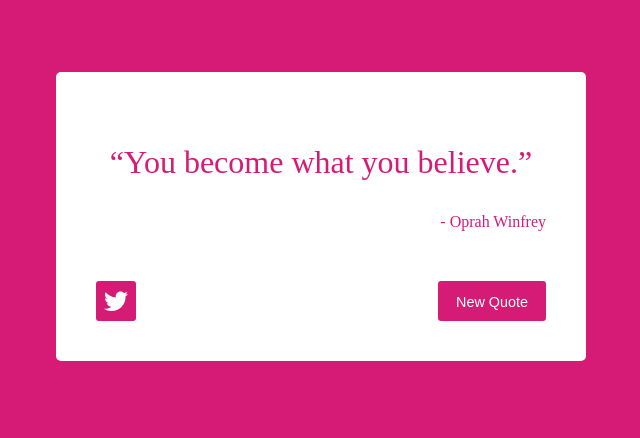
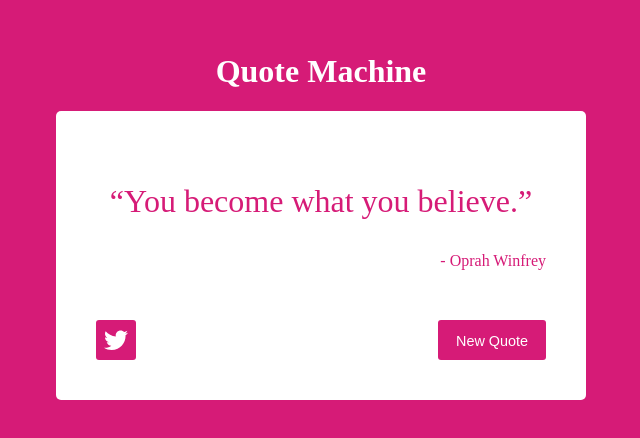
Before and after one commit to mwomack117/Quote-machine, a React (Create React App) app: page / in a window 1280 px wide. Shown: the part 184-622 px from the top of the page, without its empty margins (319-959 px from the left). Built offline with nearby package versions, Linux system fonts and the light colour scheme.

Commit message:
Added title

```diff
--- a/package.json
+++ b/package.json
@@ -1,4 +1,5 @@
 {
+  "homepage": "https://mwomack117.github.io/Quote-machine",
   "name": "random_quote_machine",
   "version": "0.1.0",
   "private": true,
@@ -11,6 +12,8 @@
     "react-scripts": "3.4.1"
   },
   "scripts": {
+    "predeploy": "npm run build",
+    "deploy": "gh-pages -d build",
     "start": "react-scripts start",
     "build": "react-scripts build",
     "test": "react-scripts test",
@@ -30,5 +33,8 @@
       "last 1 firefox version",
       "last 1 safari version"
     ]
+  },
+  "devDependencies": {
+    "gh-pages": "^2.2.0"
   }
 }
--- a/src/App.css
+++ b/src/App.css
@@ -1,3 +1,8 @@
+#title {
+  color: #fff;
+  text-align: center;
+}
+
 #quote-box {
   width: 450px;
   padding: 40px;
--- a/src/App.js
+++ b/src/App.js
@@ -67,6 +67,7 @@ class App extends Component {
   render() {
     return (
       <div className="App">
+        <h1 id="title">Quote Machine</h1>
         <QuoteBox
           onClick={this.getQuote}
           current={this.state.current}
--- a/src/components/QuoteBox.js
+++ b/src/components/QuoteBox.js
@@ -32,6 +32,7 @@ function QuoteBox(props) {
         >
           <img src={twitterLogo} alt="twitter-bird-icon" />
         </a>
+
         <button
           id="new-quote"
           onClick={props.onClick}
```
Also changed, not shown: 1 other file (tests, documents, lock files or other folders).
